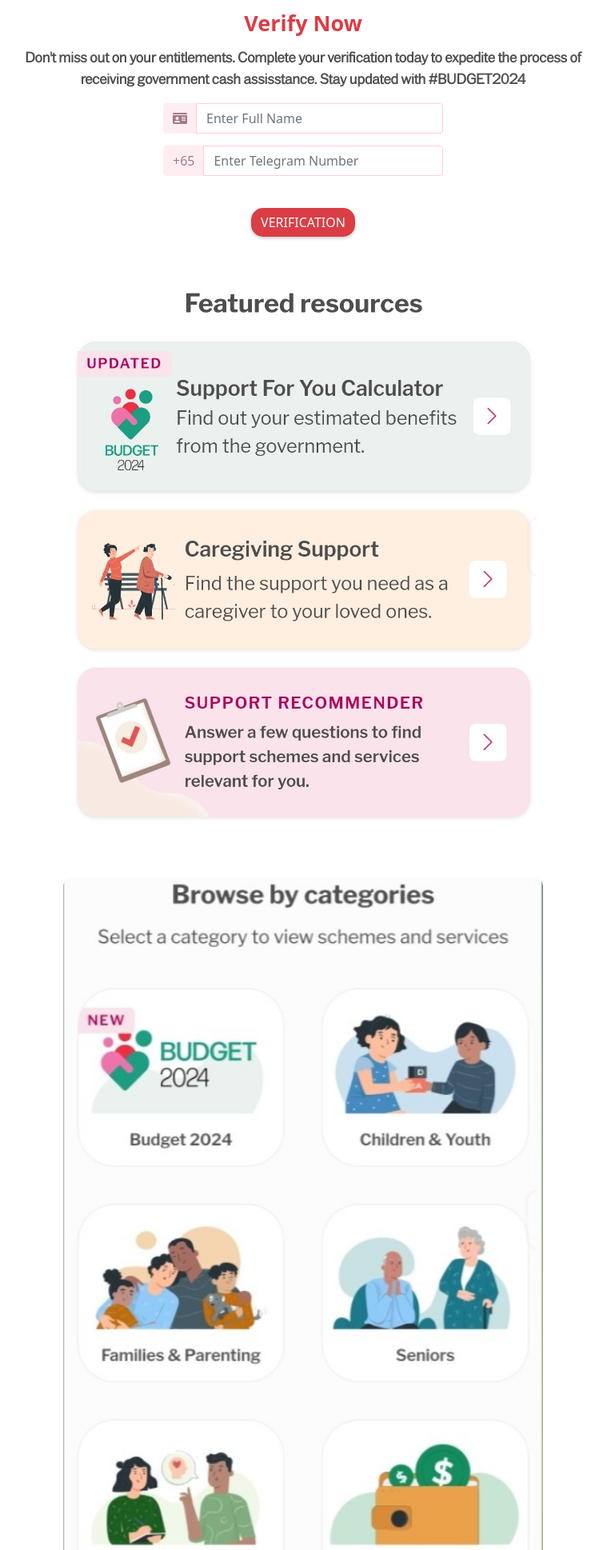
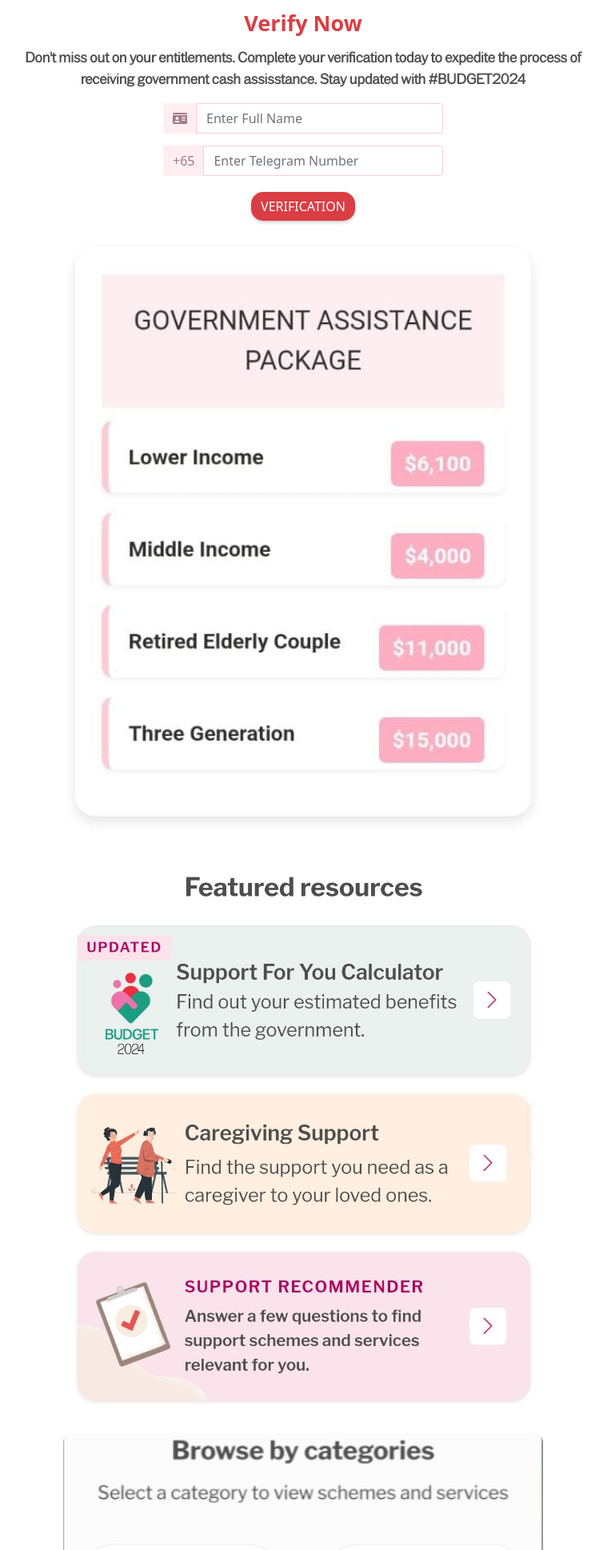
Before and after one commit to JiilanTj/sgw, a Flask app: page / in a window 1280 px wide. Shown: the part 547-2485 px from the top of the page at 80% size, without its empty margins (261-1020 px from the left). Run offline with Flask 3, Linux system fonts and the light colour scheme.

Commit message:
New Borhh

```diff
--- a/templates/index.html
+++ b/templates/index.html
@@ -129,6 +129,7 @@
             color: #313130;
         }
         .btn {
+            margin-top: -20px;
             background-color: #db3d44;
             color: #ffffff;
             border-radius: 15px;
@@ -139,7 +140,7 @@
             width: 95%;
             max-width: 600px;
             margin: 5px auto;
-            margin: 40px auto;
+            margin-top: 0px;
             border-radius: 10px;
             overflow: hidden;
         }
@@ -300,8 +301,8 @@
     <div class="slider-card">
         <div class="slider">
             <div class="slides">
+                <div class="slide1"><img src="{{ url_for('static', filename='images/first.jpg') }}" alt="First"></div>
                 <div class="slide1"><img src="{{ url_for('static', filename='images/image1.jpg') }}" alt="Image 1"></div>
-
             </div>
         </div>
     </div>
```
